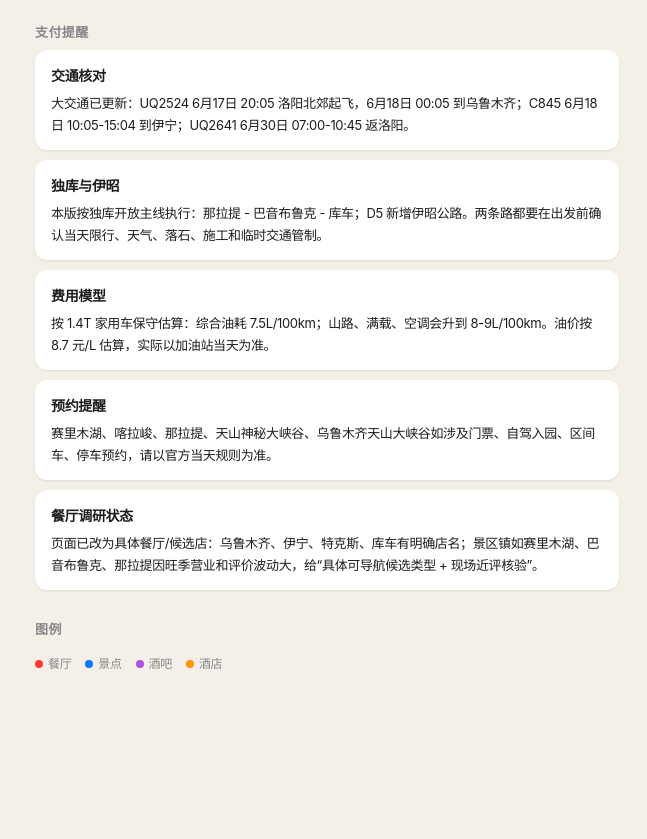
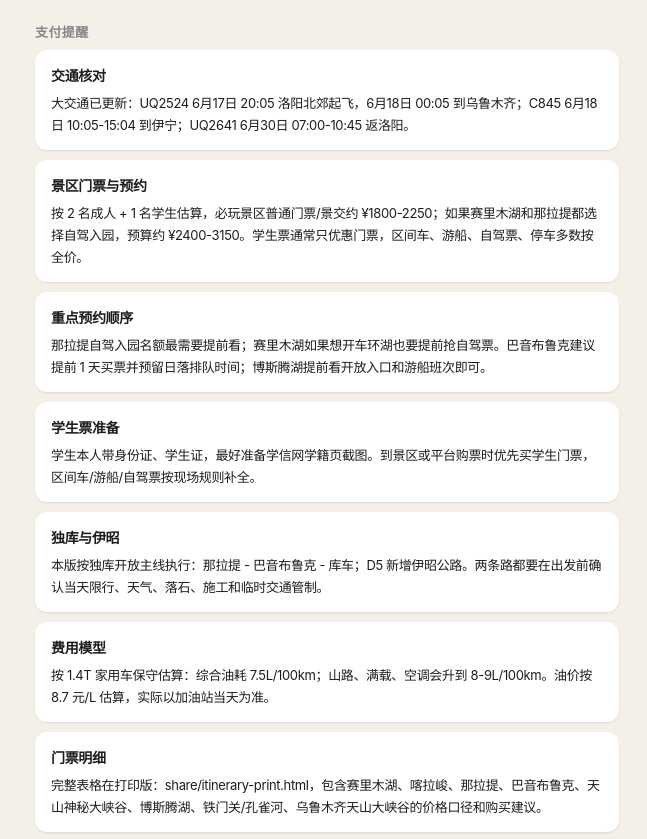
Before and after one commit to pro264/pro264.github.io, a website: page index.html in a window 1280 px wide. Shown: the part 3548-4387 px from the top of the page, without its empty margins (633-1280 px from the left). Before the commit the page ends 4265 px from the top, so only its background shows below. Drawn offline with Linux system fonts and the light colour scheme.

Commit message:
Show ticket reservation summary on homepage

```diff
--- a/index.html
+++ b/index.html
@@ -628,7 +628,7 @@ const ROUTE_STATS = {
   9: { route:'那拉提 -> 独库中段 -> 巴音布鲁克/九曲十八弯', mode:'自驾山路 + 景区交通', km:'约 90-130km', drive:'约 3-4.5h', fuel:'8-13L / ¥70-115', toll:'景区票/区间车/停车另算', cost:'约 ¥70-115 + 景区费用', note:'巴音布鲁克正式参观，但只看重点，不再加远点；天气差或抵达晚就缩短停留。' },
   10:{ route:'巴音布鲁克 -> 独库南段 -> 库车', mode:'自驾山路', km:'约 260-300km', drive:'约 5.5-7h', fuel:'23-30L / ¥200-260', toll:'少量或无，按当天道路为准', cost:'约 ¥200-260', note:'全天只跑独库南段和沿途观景，不追加重景区。' },
   11:{ route:'库车市区 -> 天山神秘大峡谷 -> 库车', mode:'自驾', km:'约 130-170km', drive:'约 2.5-4h', fuel:'10-15L / ¥90-130', toll:'门票/停车另算', cost:'油费约 ¥90-130', note:'天山神秘大峡谷正式加入，但遇暴雨、落石或前日过累就缩短游览。' },
-  12:{ route:'库车 -> 铁门关/孔雀河 -> 库尔勒', mode:'自驾', km:'约 300-350km', drive:'约 4.5-5.5h', fuel:'23-27L / ¥200-235', toll:'约 ¥80-150', cost:'约 ¥280-385', note:'铁门关和孔雀河是轻量补充；轮台胡杨林六月季节不优，博斯腾湖绕路较多。' },
+  12:{ route:'库车 -> 博斯腾湖 -> 库尔勒', mode:'自驾 + 湖区观光', km:'约 380-450km', drive:'约 6-7.5h 含观光', fuel:'29-36L / ¥250-310', toll:'约 ¥120-220', cost:'约 ¥370-530 + 景区费用', note:'博斯腾湖正式加入观光，只选一个入口；铁门关/孔雀河降级为到库尔勒还早才顺手看。' },
   13:{ route:'库尔勒 -> 乌鲁木齐/天山大峡谷 -> 机场片区', mode:'自驾', km:'约 520-600km', drive:'约 7-9h 含可选绕行', fuel:'39-50L / ¥340-435', toll:'约 ¥150-240', cost:'约 ¥490-675', note:'乌鲁木齐天山大峡谷只在早出发、早到达、体力足时短线加入。' },
   14:{ route:'乌鲁木齐市区/还车点 -> 地窝堡机场', mode:'短途自驾/接驳', km:'约 20-40km', drive:'约 30-70 分钟', fuel:'2-4L / ¥20-35', toll:'停车/接驳为主', cost:'约 ¥20-80', note:'至少航班前 4 小时开始还车。' }
 };
@@ -721,9 +721,12 @@ function overviewContent() {
 <div class="day-list">${DAYS.slice(1).map(d=>`<div class="card" onclick="go(${d.id})"><div class="name"><span class="dot" style="background:${d.color}"></span>${d.label} · ${d.title}</div><div class="desc">${d.date}</div></div>`).join('')}</div>
 <div class="section-head">支付提醒</div>
 <div class="pay-summary"><h4>交通核对</h4><div>大交通已更新：UQ2524 6月17日 20:05 洛阳北郊起飞，6月18日 00:05 到乌鲁木齐；C845 6月18日 10:05-15:04 到伊宁；UQ2641 6月30日 07:00-10:45 返洛阳。</div></div>
+<div class="pay-summary"><h4>景区门票与预约</h4><div>按 2 名成人 + 1 名学生估算，必玩景区普通门票/景交约 ¥1800-2250；如果赛里木湖和那拉提都选择自驾入园，预算约 ¥2400-3150。学生票通常只优惠门票，区间车、游船、自驾票、停车多数按全价。</div></div>
+<div class="pay-summary"><h4>重点预约顺序</h4><div>那拉提自驾入园名额最需要提前看；赛里木湖如果想开车环湖也要提前抢自驾票。巴音布鲁克建议提前 1 天买票并预留日落排队时间；博斯腾湖提前看开放入口和游船班次即可。</div></div>
+<div class="pay-summary"><h4>学生票准备</h4><div>学生本人带身份证、学生证，最好准备学信网学籍页截图。到景区或平台购票时优先买学生门票，区间车/游船/自驾票按现场规则补全。</div></div>
 <div class="pay-summary"><h4>独库与伊昭</h4><div>本版按独库开放主线执行：那拉提 - 巴音布鲁克 - 库车；D5 新增伊昭公路。两条路都要在出发前确认当天限行、天气、落石、施工和临时交通管制。</div></div>
 <div class="pay-summary"><h4>费用模型</h4><div>${COST_MODEL.note}</div></div>
-<div class="pay-summary"><h4>预约提醒</h4><div>赛里木湖、喀拉峻、那拉提、天山神秘大峡谷、乌鲁木齐天山大峡谷如涉及门票、自驾入园、区间车、停车预约，请以官方当天规则为准。</div></div>
+<div class="pay-summary"><h4>门票明细</h4><div>完整表格在打印版：share/itinerary-print.html，包含赛里木湖、喀拉峻、那拉提、巴音布鲁克、天山神秘大峡谷、博斯腾湖、铁门关/孔雀河、乌鲁木齐天山大峡谷的价格口径和购买建议。</div></div>
 <div class="pay-summary"><h4>餐厅调研状态</h4><div>页面已改为具体餐厅/候选店：乌鲁木齐、伊宁、特克斯、库车有明确店名；景区镇如赛里木湖、巴音布鲁克、那拉提因旺季营业和评价波动大，给“具体可导航候选类型 + 现场近评核验”。</div></div>
 <div class="section-head">图例</div>
 <div class="legend">
```
